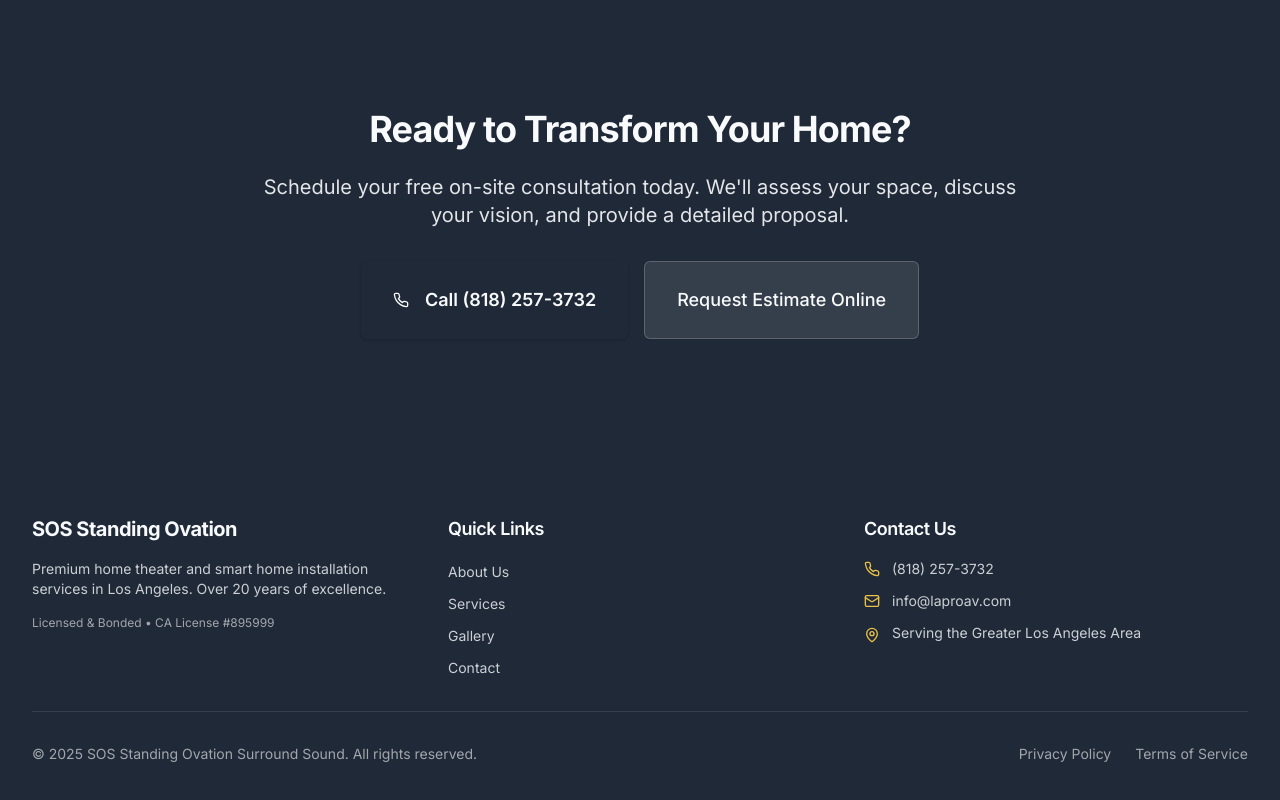
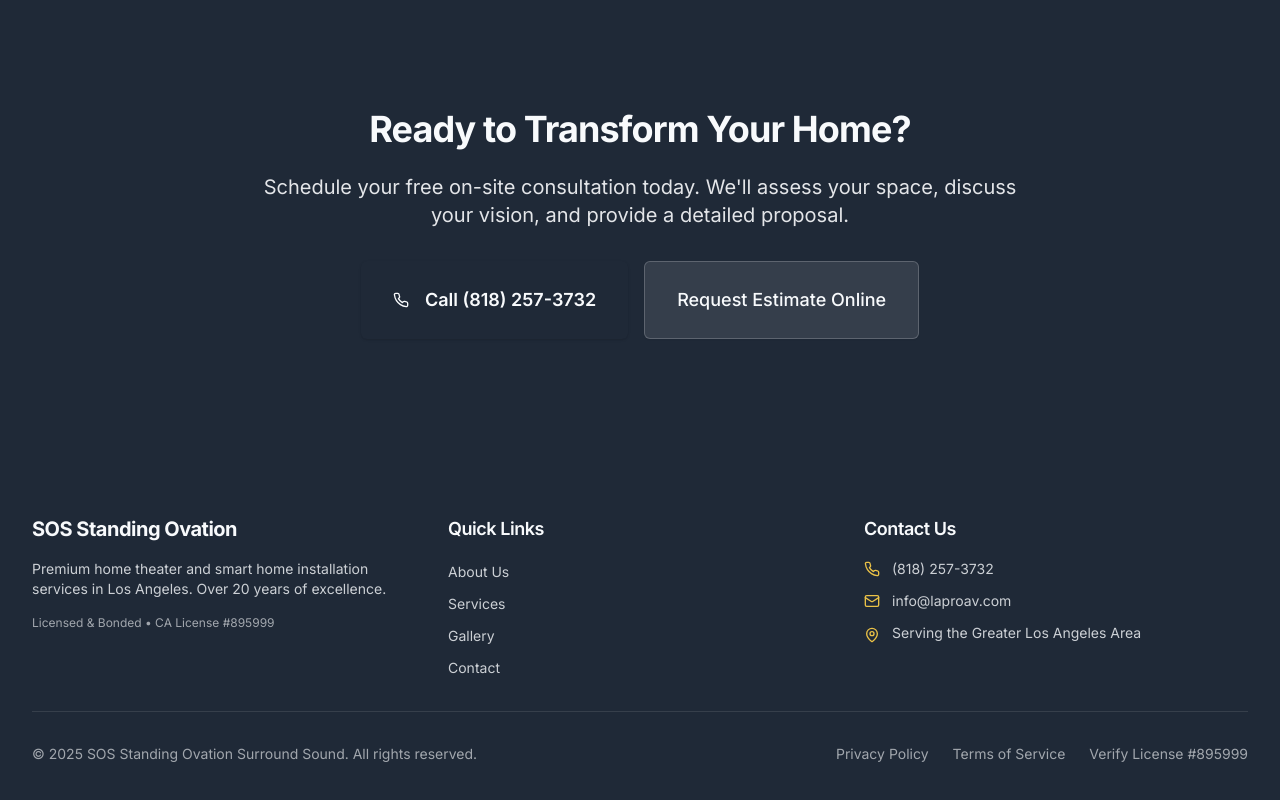
Before and after one commit to dshaby/sos-site, a Next.js app: page / in a window 1280 px wide. Shown: the part 3660-4460 px from the top of the page. Built offline with nearby package versions, Linux system fonts and the light colour scheme.

Commit message:
Add CSLB license verification link to footer

```diff
--- a/src/components/Footer.tsx
+++ b/src/components/Footer.tsx
@@ -110,6 +110,14 @@ const Footer = () => {
               >
                 Terms of Service
               </Link>
+              <a
+                href="https://www.cslb.ca.gov/OnlineServices/CheckLicenseII/LicenseDetail.aspx?LicNum=895999"
+                className="text-sm text-primary-foreground/60 transition-colors hover:text-primary-foreground"
+                target="_blank"
+                rel="noopener noreferrer"
+              >
+                Verify License #895999
+              </a>
             </div>
           </div>
         </div>
```
